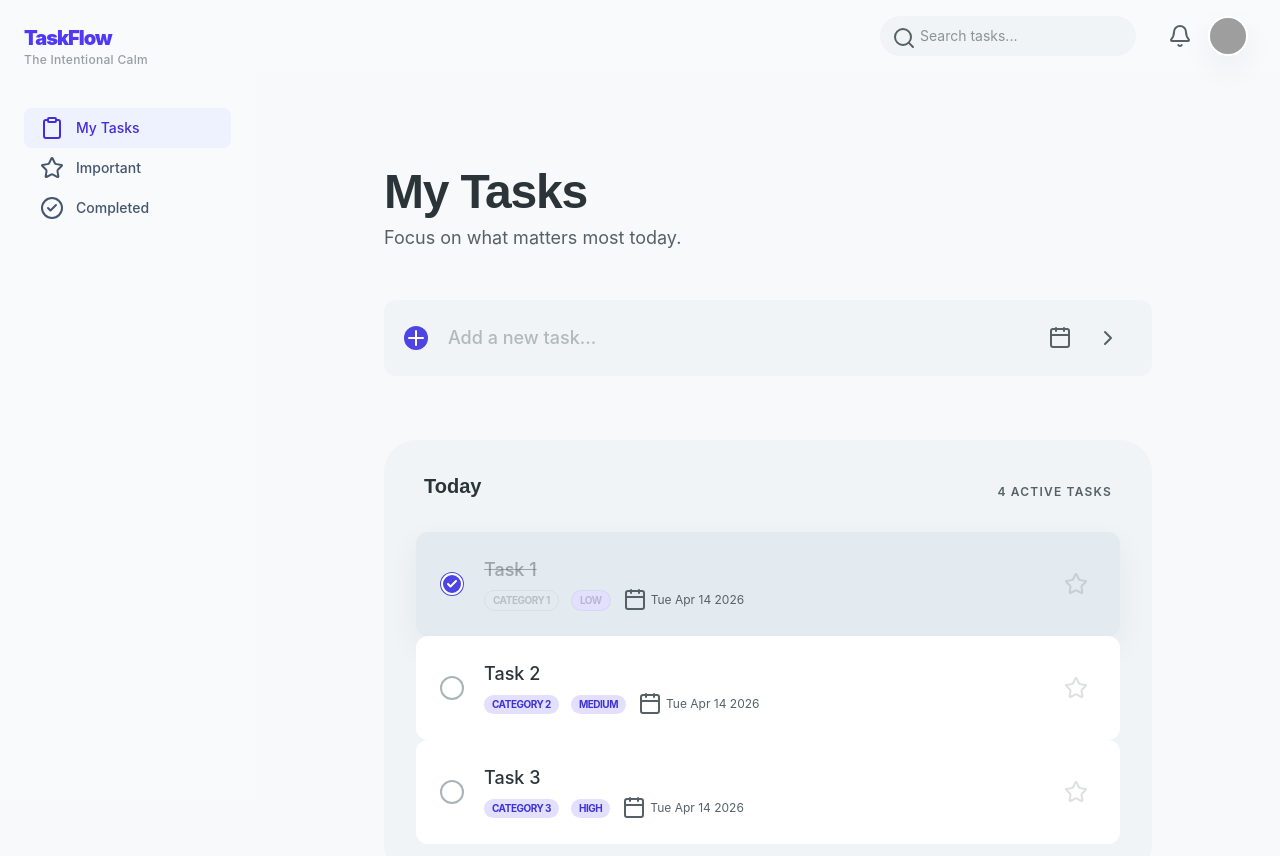
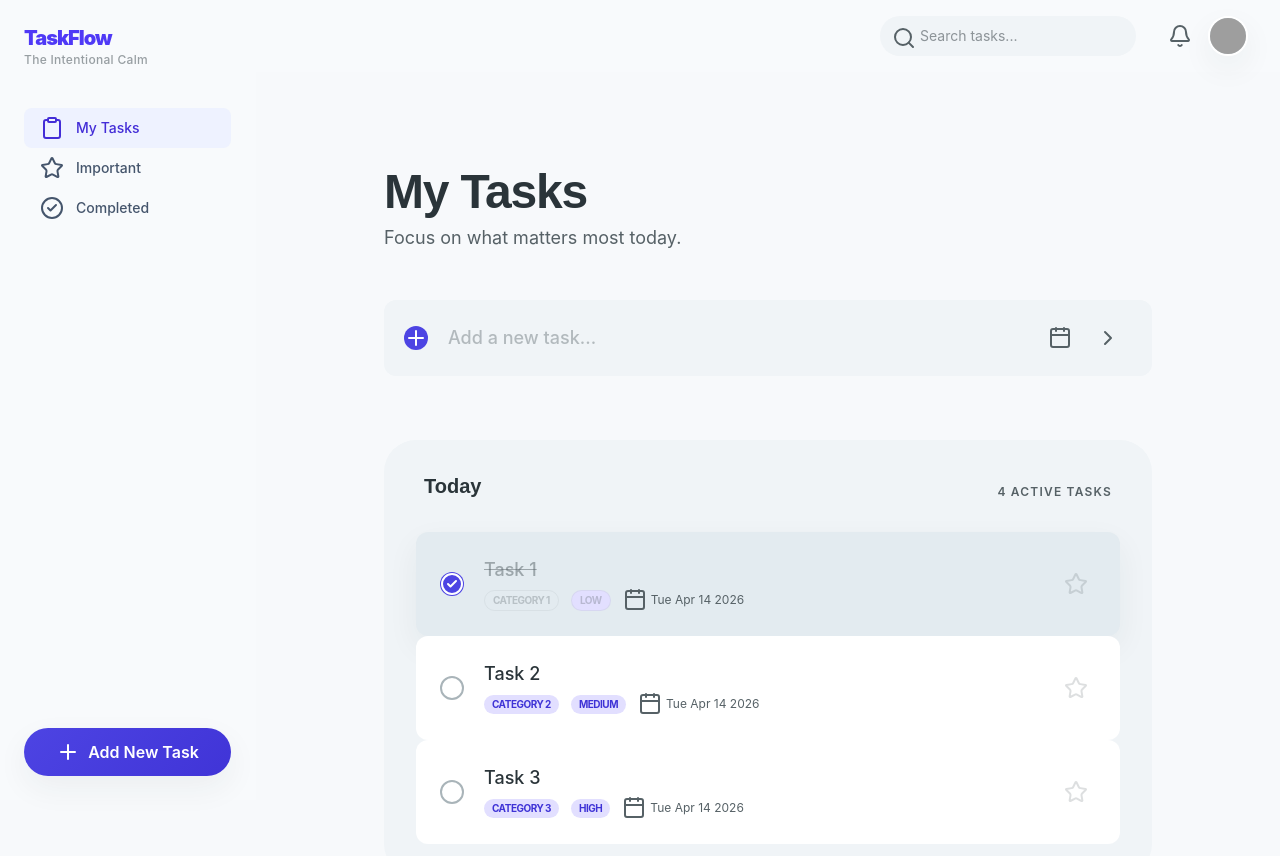
Before and after one commit to Chama-Musonda/Task-App, a React (Vite) app in the folder task-app/: page /dashboard in a window 1280 px wide. Shown: the top 856 px of the page. Built offline with nearby package versions, Linux system fonts and the light colour scheme; grey boxes are pictures that could not be loaded.

Commit message:
Add Add Task Button in the sidebar component

```diff
--- a/task-app/src/components/SideBar.tsx
+++ b/task-app/src/components/SideBar.tsx
@@ -1,3 +1,4 @@
+import { Plus } from "lucide-react";
 import NavBar from "./NavBar";
 
 const SideBar = () => {
@@ -13,6 +14,14 @@ const SideBar = () => {
       </div>
 
       <NavBar />
+
+      <div className="mt-auto">
+        <button
+          className="w-full py-3 px-4 action-gradient text-white rounded-full font-semibold flex items-center justify-center gap-2 ghost-shadow hover:scale-[1.02] transition-transform active:scale-95">
+          <Plus />
+          <span>Add New Task</span>
+        </button>
+      </div>
     </aside>
   );
 };
```
